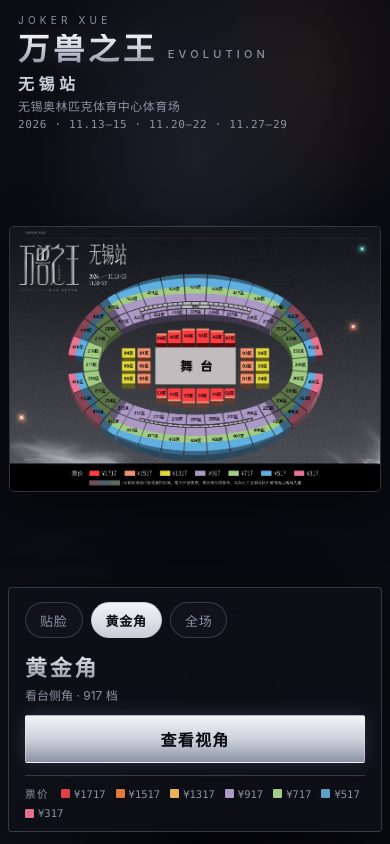
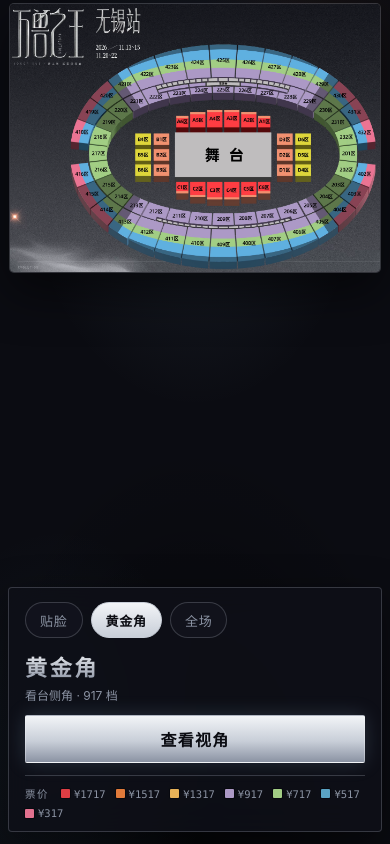
Before and after one commit to kangning-huang/concert_viewing, a React (Vite) app: page / in a window 390 px wide. Built offline with nearby package versions, Linux system fonts and the light colour scheme.

Commit message:
fix(ui): single in-art title on start page, raised on phone portrait
Drop the masthead so the Damai bitmap carries the only title. On phone
portrait, crop the bitmap to its title and bowl and pin it to the top.

Co-Authored-By: Claude Opus 5.5 <noreply@anthropic.com>

```diff
--- a/src/SeatMapStart.tsx
+++ b/src/SeatMapStart.tsx
@@ -30,24 +30,15 @@ export function SeatMapStart({ seat, onSeat, onEnterView, leaving }: Props) {
     <div className={`map-layer${leaving ? ' leaving' : ''}`} role="main">
       <div className="map-nebula" aria-hidden />
 
-      <header className="masthead">
-        <div className="masthead-brand">JOKER XUE</div>
-        <h1 className="chrome-title">
-          <span className="chrome-title-main">万兽之王</span>
-          <span className="chrome-title-evo">EVOLUTION</span>
-        </h1>
-        <p className="masthead-station">无锡站</p>
-        <p className="masthead-venue">无锡奥林匹克体育中心体育场</p>
-        <p className="masthead-dates">2026 · 11.13–15 · 11.20–22 · 11.27–29</p>
-      </header>
-
       <div className="map-frame">
+        <div className="map-crop">
           <img
             className="map-art"
             src={`${import.meta.env.BASE_URL}refs/wuxi/damai_seatmap.jpg`}
             alt="薛之谦万兽之王无锡站大麦座位图"
             draggable={false}
           />
+        </div>
       </div>
 
       <aside className="pick-card">
--- a/src/styles.css
+++ b/src/styles.css
@@ -105,72 +105,6 @@ button:focus-visible {
   z-index: 0;
 }
 
-.masthead {
-  position: relative;
-  z-index: 2;
-  padding: calc(14px + var(--safe-t)) calc(18px + var(--safe-r)) 8px calc(18px + var(--safe-l));
-  pointer-events: none;
-  max-width: min(560px, 100%);
-}
-
-.masthead-brand {
-  font-size: 10px;
-  letter-spacing: 0.42em;
-  color: var(--chrome-dim);
-  margin-bottom: 8px;
-}
-
-.chrome-title {
-  margin: 0 0 6px;
-  display: flex;
-  align-items: flex-end;
-  gap: 10px;
-  flex-wrap: wrap;
-}
-
-.chrome-title-main {
-  font-size: clamp(28px, 8vw, 44px);
-  font-weight: 600;
-  line-height: 1;
-  letter-spacing: 0.18em;
-  background: linear-gradient(180deg, var(--chrome-hi) 0%, var(--chrome) 48%, var(--chrome-dim) 100%);
-  -webkit-background-clip: text;
-  background-clip: text;
-  color: transparent;
-  text-shadow: 0 0 24px rgba(242, 244, 247, 0.12);
-}
-
-.chrome-title-evo {
-  font-size: 11px;
-  font-weight: 500;
-  letter-spacing: 0.38em;
-  color: var(--chrome-dim);
-  padding-bottom: 4px;
-}
-
-.masthead-station {
-  margin: 0 0 2px;
-  font-size: 16px;
-  font-weight: 600;
-  letter-spacing: 0.28em;
-  color: var(--chrome);
-}
-
-.masthead-venue {
-  margin: 0 0 4px;
-  font-size: 12px;
-  color: var(--chrome-dim);
-  letter-spacing: 0.04em;
-}
-
-.masthead-dates {
-  margin: 0;
-  font-family: var(--num);
-  font-size: 11px;
-  color: var(--chrome-dim);
-  letter-spacing: 0.06em;
-}
-
 .map-frame {
   position: relative;
   z-index: 1;
@@ -179,7 +113,12 @@ button:focus-visible {
   display: flex;
   align-items: center;
   justify-content: center;
-  padding: 4px 10px 8px;
+  padding: calc(10px + var(--safe-t)) 10px 8px;
+}
+
+/* Only becomes a box in the phone-portrait crop below. */
+.map-crop {
+  display: contents;
 }
 
 .map-art {
@@ -357,15 +296,41 @@ button:focus-visible {
   border-color: rgba(158, 201, 232, 0.35);
 }
 
-@media (max-width: 480px) {
-  .masthead {
-    padding-bottom: 4px;
+/*
+ * Phone portrait: crop the bitmap to its in-art title + bowl and pin it to the
+ * top. Crop rect on the 2000x1429 artwork: x 40-1710, y 72-1280, which trims
+ * the empty right margin, the rule above the title and the bottom legend strip
+ * (the price legend lives in .pick-card).
+ */
+@media (orientation: portrait) and (max-width: 600px) {
+  .map-frame {
+    align-items: flex-start;
+    padding-top: calc(4px + var(--safe-t));
   }
 
-  .chrome-title-main {
-    letter-spacing: 0.12em;
+  .map-crop {
+    display: block;
+    width: 100%;
+    aspect-ratio: 1670 / 1208;
+    overflow: hidden;
+    border-radius: 4px;
+    box-shadow:
+      0 0 0 1px var(--line),
+      0 18px 48px rgba(0, 0, 0, 0.55);
   }
 
+  .map-art {
+    display: block;
+    width: 119.76%; /* 2000 / 1670 */
+    max-width: none;
+    max-height: none;
+    margin: -4.31% 0 0 -2.4%; /* -72 / 1670, -40 / 1670 */
+    border-radius: 0;
+    box-shadow: none;
+  }
+}
+
+@media (max-width: 480px) {
   .pick-card {
     margin-left: calc(8px + var(--safe-l));
     margin-right: calc(8px + var(--safe-r));
```
Also changed, not shown: 1 other file (tests, documents, lock files or other folders). Lines whose indentation alone changed are shown as unchanged.
